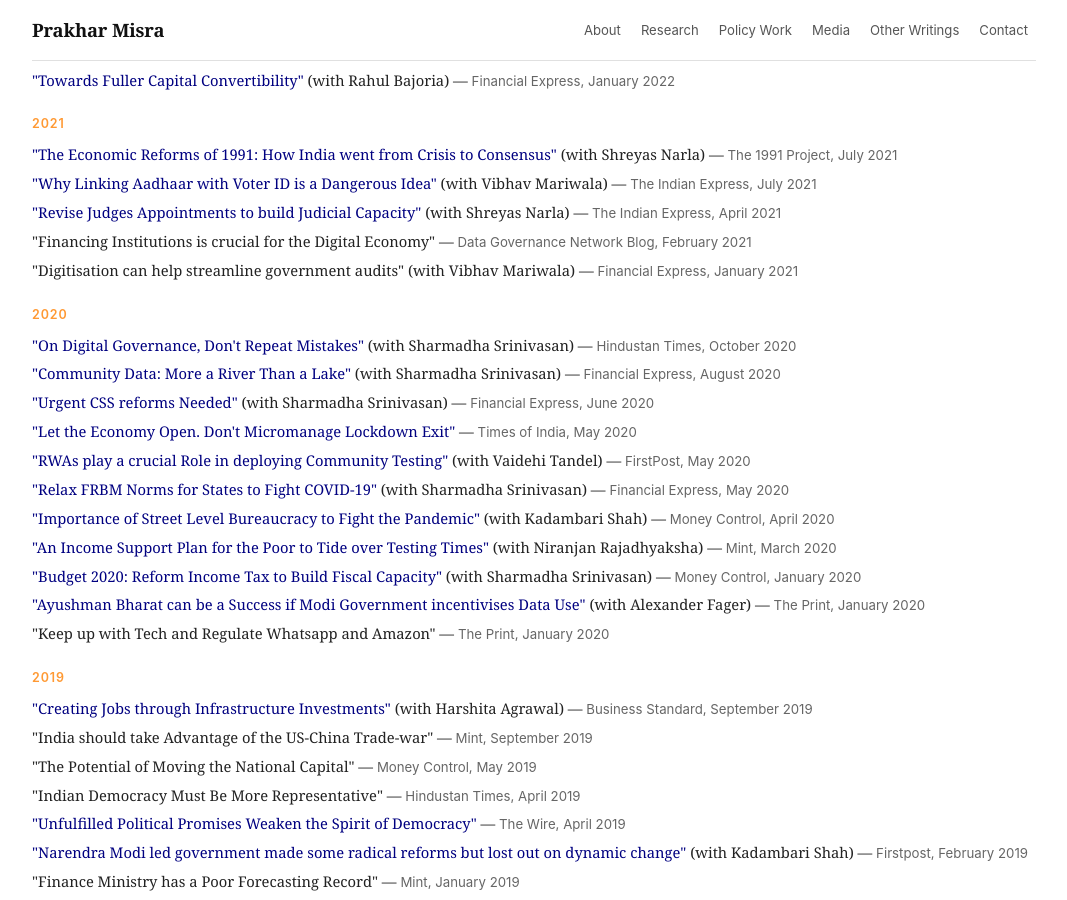
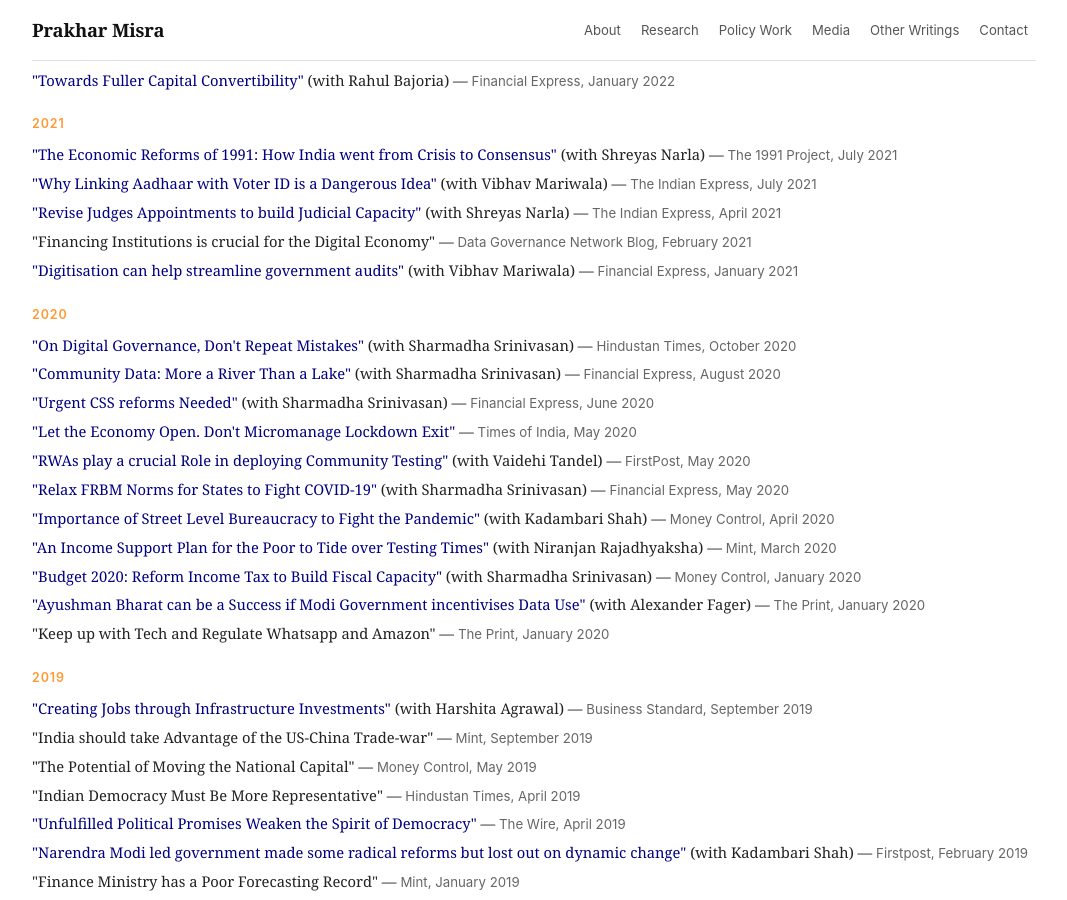
Before and after one commit to pmisra123/pmisra123.github.io, a Jekyll site: the page built from index.md, in a window 1280 px wide and 900 px high, scrolled down 5637 px. Shown: the whole window, without its empty margins (106-1173 px from the left). Built offline with Jekyll 4.4.1, drawn with Linux system fonts in a browser that asks for light colours; part of the change alters nothing that is shown.

Commit message:
Other Writings: add URL for #13 (digitisation/audits)

```diff
--- a/index.md
+++ b/index.md
@@ -272,7 +272,7 @@ layout: default
   <li><a href="https://indianexpress.com/article/opinion/columns/linking-aadhaar-card-voter-id-7399406/" target="_blank">"Why Linking Aadhaar with Voter ID is a Dangerous Idea"</a> (with Vibhav Mariwala) &mdash; <span class="outlet">The Indian Express, July 2021</span></li>
   <li><a href="https://indianexpress.com/article/opinion/web-edits/revise-judges-appointment-process-to-build-judicial-capacity-7281976/" target="_blank">"Revise Judges Appointments to build Judicial Capacity"</a> (with Shreyas Narla) &mdash; <span class="outlet">The Indian Express, April 2021</span></li>
   <li>"Financing Institutions is crucial for the Digital Economy" &mdash; <span class="outlet">Data Governance Network Blog, February 2021</span></li>
-  <li>"Digitisation can help streamline government audits" (with Vibhav Mariwala) &mdash; <span class="outlet">Financial Express, January 2021</span></li>
+  <li><a href="https://www.financialexpress.com/opinion/ease-of-vetting-digitisation-can-help-streamline-govt-audits/2167356/" target="_blank">"Digitisation can help streamline government audits"</a> (with Vibhav Mariwala) &mdash; <span class="outlet">Financial Express, January 2021</span></li>
 </ul>
 
 <div class="writings-year">2020</div>
```
